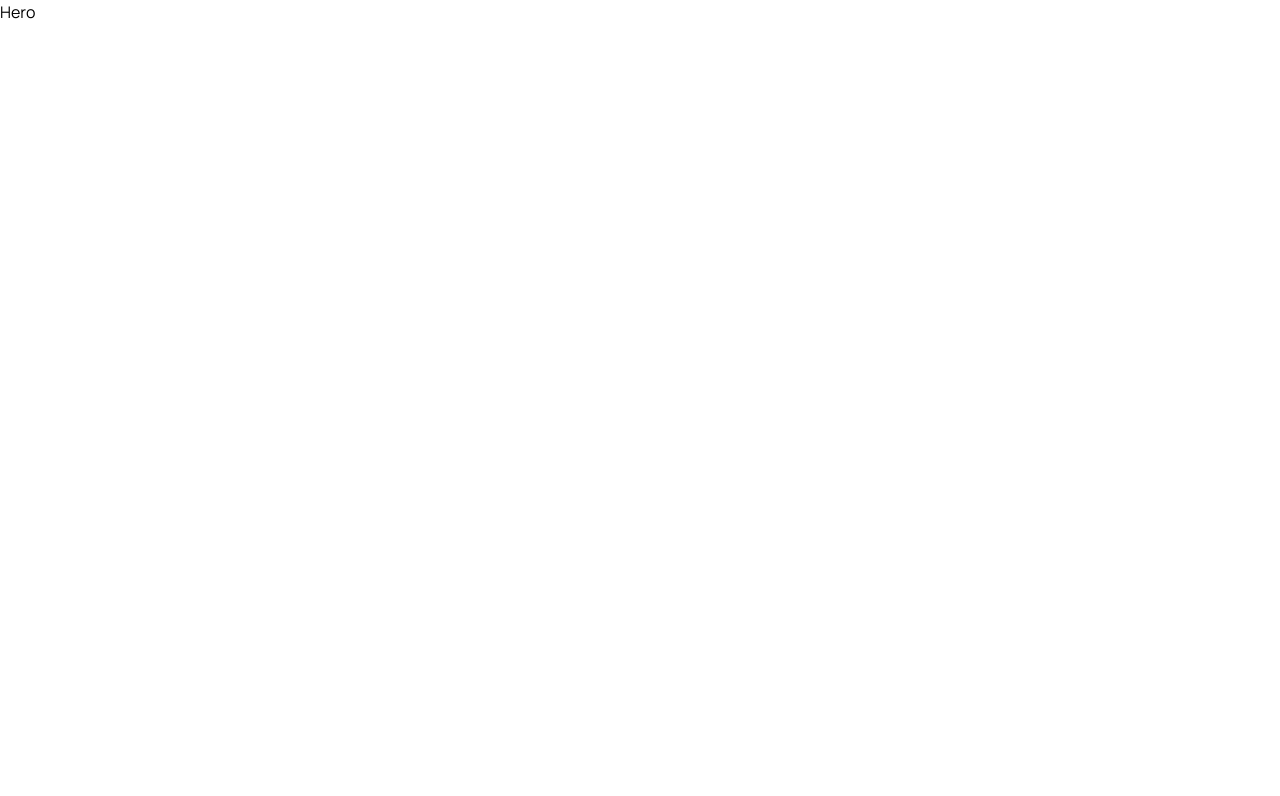
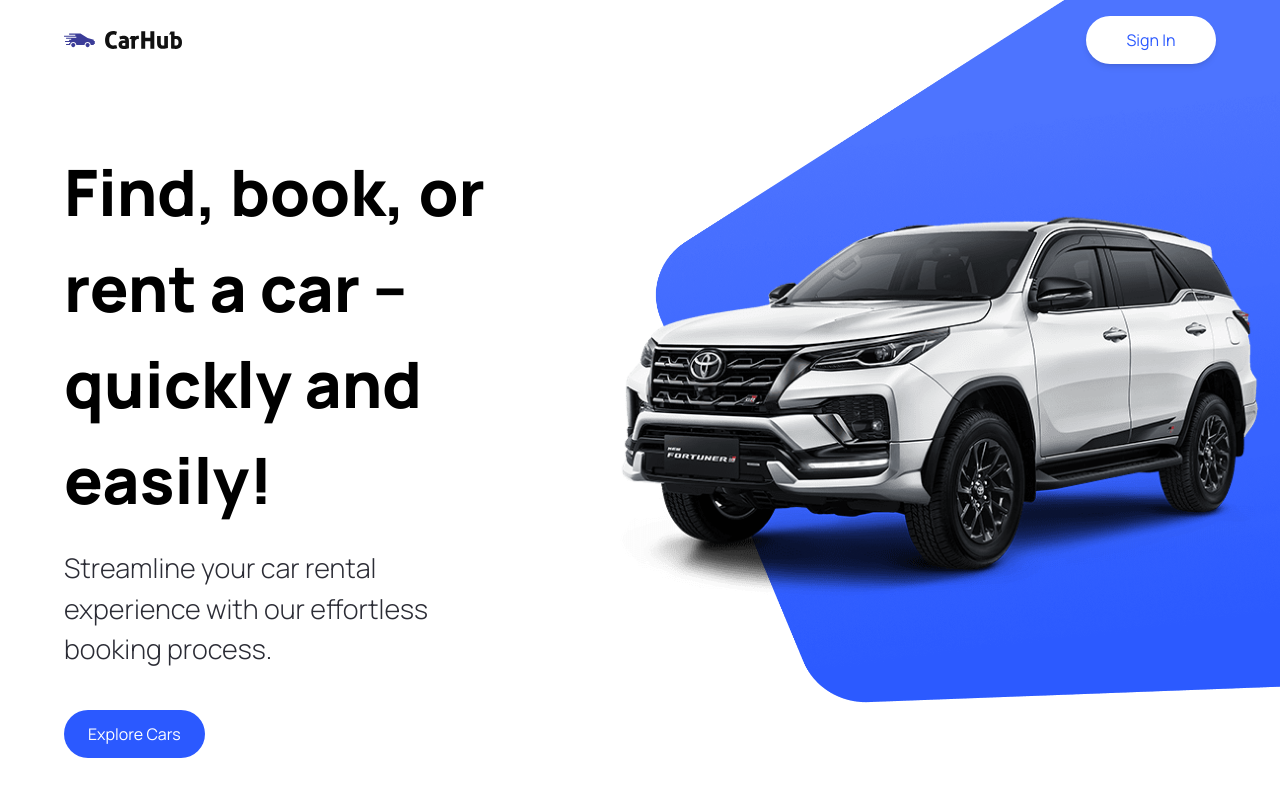
Before and after one commit to Temitayo-spec/Car-Hub, a Next.js app: page / in a window 1280 px wide. Shown: the top 796 px of the page. Built offline with nearby package versions, Linux system fonts and the light colour scheme.

Commit message:
feat: done with the ui implementation for the Navbar, footer and Hero

```diff
--- /dev/null
+++ b/constants/index.ts
@@ -0,0 +1,101 @@
+export const manufacturers = [
+  'Acura',
+  'Alfa Romeo',
+  'Aston Martin',
+  'Audi',
+  'Bentley',
+  'BMW',
+  'Buick',
+  'Cadillac',
+  'Chevrolet',
+  'Chrysler',
+  'Citroen',
+  'Dodge',
+  'Ferrari',
+  'Fiat',
+  'Ford',
+  'GMC',
+  'Honda',
+  'Hyundai',
+  'Infiniti',
+  'Jaguar',
+  'Jeep',
+  'Kia',
+  'Lamborghini',
+  'Land Rover',
+  'Lexus',
+  'Lincoln',
+  'Maserati',
+  'Mazda',
+  'McLaren',
+  'Mercedes-Benz',
+  'MINI',
+  'Mitsubishi',
+  'Nissan',
+  'Porsche',
+  'Ram',
+  'Rolls-Royce',
+  'Subaru',
+  'Tesla',
+  'Toyota',
+  'Volkswagen',
+  'Volvo',
+];
+
+export const yearsOfProduction = [
+  { title: 'Year', value: '' },
+  { title: '2015', value: '2015' },
+  { title: '2016', value: '2016' },
+  { title: '2017', value: '2017' },
+  { title: '2018', value: '2018' },
+  { title: '2019', value: '2019' },
+  { title: '2020', value: '2020' },
+  { title: '2021', value: '2021' },
+  { title: '2022', value: '2022' },
+  { title: '2023', value: '2023' },
+];
+
+export const fuels = [
+  {
+    title: 'Fuel',
+    value: '',
+  },
+  {
+    title: 'Gas',
+    value: 'Gas',
+  },
+  {
+    title: 'Electricity',
+    value: 'Electricity',
+  },
+];
+
+export const footerLinks = [
+  {
+    title: 'About',
+    links: [
+      { title: 'How it works', url: '/' },
+      { title: 'Featured', url: '/' },
+      { title: 'Partnership', url: '/' },
+      { title: 'Bussiness Relation', url: '/' },
+    ],
+  },
+  {
+    title: 'Company',
+    links: [
+      { title: 'Events', url: '/' },
+      { title: 'Blog', url: '/' },
+      { title: 'Podcast', url: '/' },
+      { title: 'Invite a friend', url: '/' },
+    ],
+  },
+  {
+    title: 'Socials',
+    links: [
+      { title: 'Discord', url: '/' },
+      { title: 'Instagram', url: '/' },
+      { title: 'Twitter', url: '/' },
+      { title: 'Facebook', url: '/' },
+    ],
+  },
+];
--- a/next.config.js
+++ b/next.config.js
@@ -1,8 +1,4 @@
 /** @type {import('next').NextConfig} */
-const nextConfig = {
-  images: {
-    domains: ['lh3.googleusercontent.com'],
-  },
-};
+const nextConfig = {};
 
 module.exports = nextConfig;
--- a/src/app/layout.tsx
+++ b/src/app/layout.tsx
@@ -1,13 +1,10 @@
 import { Footer, Navbar } from '@/components';
 import './globals.css';
-import { Inter } from 'next/font/google';
-
-const inter = Inter({ subsets: ['latin'] });
 
 export const metadata = {
   title: 'Car Hub',
   description:
-    'Car Hub',
+    'Discover the best car in the world. Find, book, or rent a car -- quickly and easily!',
 };
 
 export default function RootLayout({
@@ -17,8 +14,10 @@
 }) {
   return (
     <html lang="en">
-      <body className={inter.className}>
+      <body>
+        <Navbar />
         <main>{children}</main>
+        <Footer />
       </body>
     </html>
   );
--- /dev/null
+++ b/src/components/Common/CustomButton/index.tsx
@@ -0,0 +1,23 @@
+'use client';
+import Image from 'next/image';
+import { CustomButtonProps } from '../../../../typing';
+
+const CustomButton = ({
+  title,
+  containerStyles,
+  handleClick,
+  btnType,
+}: CustomButtonProps) => {
+  return (
+    <button
+      disabled={false}
+      type={btnType || 'button'}
+      className={`custom-btn ${containerStyles}`}
+      onClick={handleClick}
+    >
+      <span className={`flex-1`}>{title}</span>
+    </button>
+  );
+};
+
+export default CustomButton;
--- a/src/components/Interface/Footer/index.tsx
+++ b/src/components/Interface/Footer/index.tsx
@@ -1,9 +1,58 @@
-import React from 'react'
+import Image from 'next/image';
+import React from 'react';
+import { footerLinks } from '../../../../constants';
+import Link from 'next/link';
 
 const Footer = () => {
   return (
-    <div>Footer</div>
-  )
-}
+    <footer className="flex flex-col text-black-100 mt-5 border-t border-gray-100">
+      <div className="flex flex-wrap justify-between gap-5 px-6 py-10 max-md:flex-col sm:px-16">
+        <div className="flex flex-col justify-start items-start gap-6">
+          <Image
+            src="/svgs/logo.svg"
+            alt="logo"
+            width={118}
+            height={18}
+            className="object-contain"
+          />
+          <p className="text-base text-gray-700">
+            Carhub 2023 <br />
+            All right reserved &copy;
+          </p>
+        </div>
 
-export default Footer
+        <div className="footer__links">
+          {footerLinks.map((link) => (
+            <div className="footer__link" key={link.title}>
+              <h2 className="font-bold">{link.title}</h2>
+              {link.links.map((item) => (
+                <Link
+                  key={item.title}
+                  href={item.url}
+                  className="text-gray-500"
+                >
+                  {item.title}
+                </Link>
+              ))}
+            </div>
+          ))}
+        </div>
+      </div>
+
+      <div className="flex justify-between items-center flex-wrap mt-10 border-t border-gray-100 sm:px-16 px-6 py-10">
+        <p>@2023 CarHub. All Rights Reserved</p>
+
+        <div className="footer__copyrights-link">
+          <Link href="/" className="text-gray-500">
+            Privacy Policy
+          </Link>
+          <Link href="/" className="text-gray-500">
+            Terms of Use
+          </Link>
+        </div>
+      </div>
+    </footer>
+  );
+};
+
+export default Footer;
--- a/src/components/Interface/Hero/index.tsx
+++ b/src/components/Interface/Hero/index.tsx
@@ -1,7 +1,39 @@
+'use client';
+import CustomButton from '@/components/Common/CustomButton';
+import Image from 'next/image';
+
 const Hero = () => {
+  const handleScroll = () => {};
   return (
-    <div>Hero</div>
-  )
-}
+    <div className="hero">
+      <div className="flex-1 py-36 padding-x">
+        <h1 className="hero__title">
+          Find, book, or rent a car -- quickly and easily!
+        </h1>
+        <p className="hero__subtitle">
+          Streamline your car rental experience with our effortless booking
+          process.
+        </p>
 
-export default Hero
+        <CustomButton
+          title="Explore Cars"
+          containerStyles="bg-primary-blue text-white rounded-full mt-10"
+          handleClick={handleScroll}
+        />
+      </div>
+      <div className="hero__image-container">
+        <div className="hero__image">
+          <Image
+            src="/images/hero.png"
+            alt="hero image"
+            fill
+            className="object-contain"
+          />
+        </div>
+        <div className="hero__image-overlay" />
+      </div>
+    </div>
+  );
+};
+
+export default Hero;
--- a/src/components/Interface/Navbar/index.tsx
+++ b/src/components/Interface/Navbar/index.tsx
@@ -1,9 +1,28 @@
-import React from 'react'
+import CustomButton from '@/components/Common/CustomButton';
+import Image from 'next/image';
+import Link from 'next/link';
 
 const Navbar = () => {
   return (
-    <div>Navbar</div>
-  )
-}
+    <header className="w-full absolute z-10">
+      <nav className="mx-auto flex justify-between items-center sm:px-16 px-6 py-4 max-w-[1400px]">
+        <Link href="/" className="flex justify-center items-center">
+          <Image
+            src="/svgs/logo.svg"
+            alt="logo"
+            width={118}
+            height={18}
+            className="object-containe"
+          />
+        </Link>
+        <CustomButton
+          title="Sign In"
+          containerStyles="text-primary-blue rounded-full bg-white min-w-[130px] shadow-md"
+          btnType="submit"
+        />
+      </nav>
+    </header>
+  );
+};
 
-export default Navbar
+export default Navbar;
--- a/src/components/index.ts
+++ b/src/components/index.ts
@@ -1,3 +1,4 @@
 export { default as Navbar } from './Interface/Navbar';
 export { default as Footer } from './Interface/Footer';
 export { default as Hero } from './Interface/Hero';
+export { default as CustomButton } from './Common/CustomButton';
--- a/tailwind.config.js
+++ b/tailwind.config.js
@@ -1,9 +1,12 @@
 /** @type {import('tailwindcss').Config} */
 module.exports = {
   content: [
+    './app/**/*.{js,ts,jsx,tsx,mdx}',
     './pages/**/*.{js,ts,jsx,tsx,mdx}',
     './components/**/*.{js,ts,jsx,tsx,mdx}',
-    './app/**/*.{js,ts,jsx,tsx,mdx}',
+
+    // Or if using `src` directory:
+    './src/**/*.{js,ts,jsx,tsx,mdx}',
   ],
   mode: 'jit',
   theme: {
@@ -25,8 +28,8 @@
         grey: '#747A88',
       },
       backgroundImage: {
-        pattern: "url('/pattern.png')",
-        'hero-bg': "url('/hero-bg.png')",
+        pattern: "url('/images/pattern.png')",
+        'hero-bg': "url('/images/hero-bg.png')",
       },
     },
   },
```
Also changed, not shown: typing.d.ts (+8 -0 lines).
